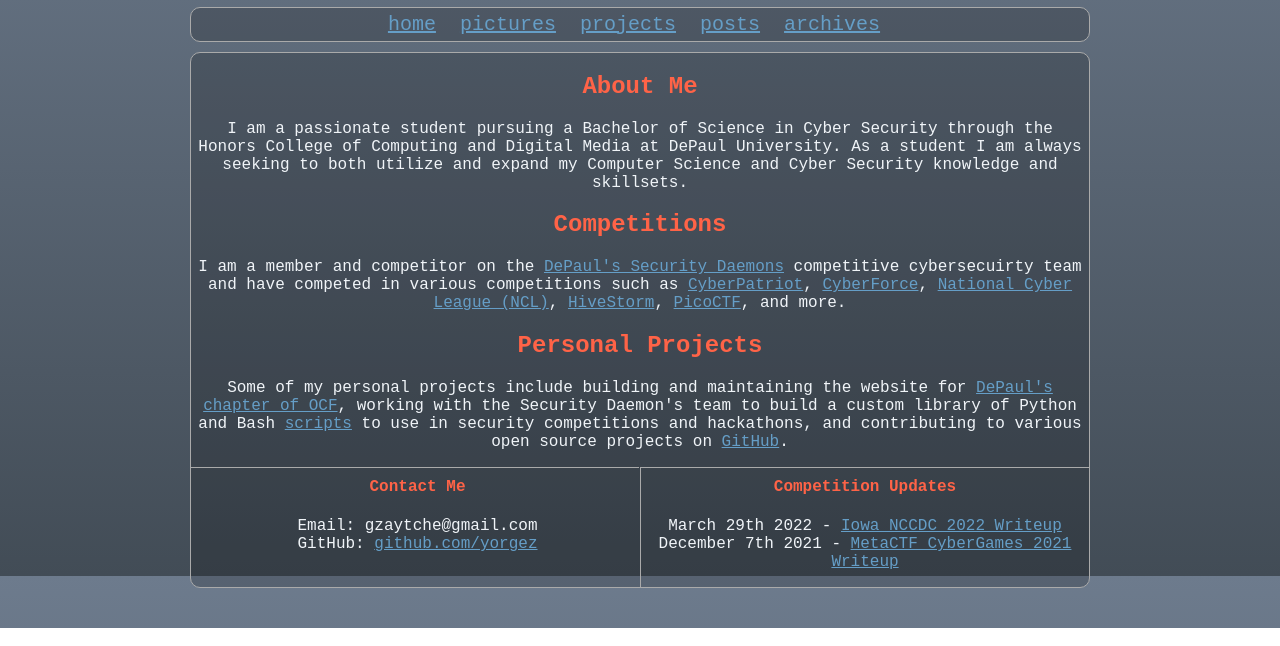
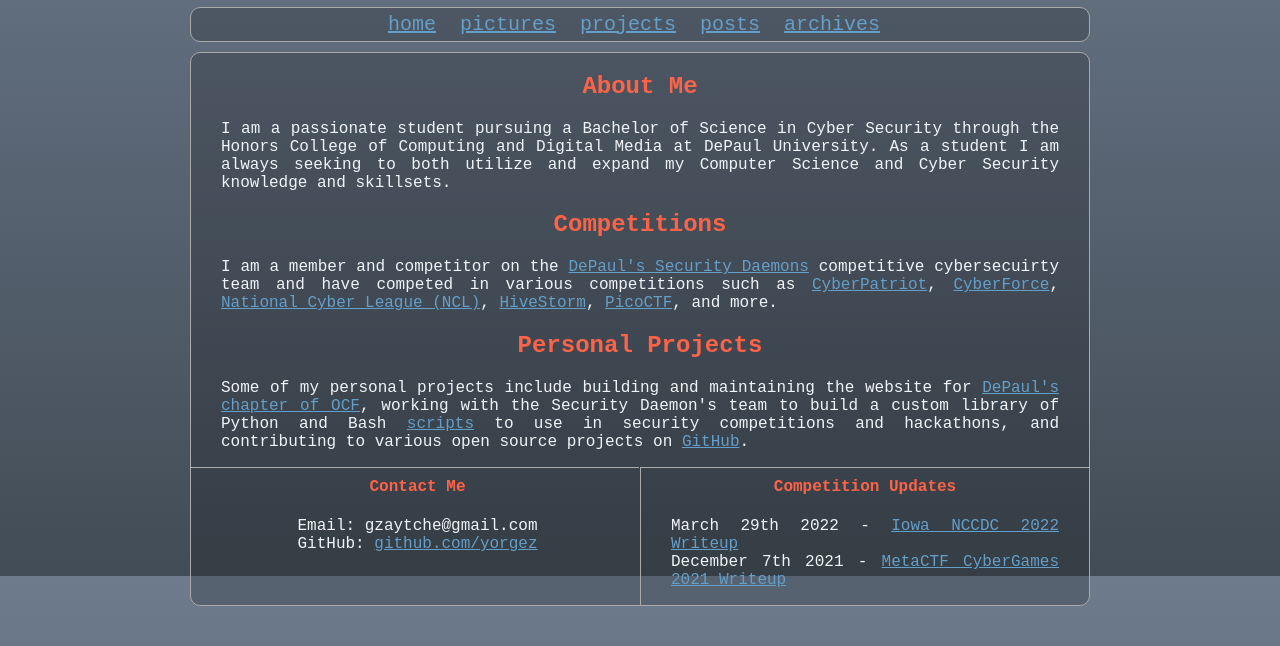
Before and after one commit to yorgez/yorgez.xyz, a plain HTML site: page index.html in a window 1280 px wide. Shown: the part 224-870 px from the top of the page. Drawn offline with Linux system fonts and the light colour scheme.

Commit message:
Added new styling for all pages
Added new styling code for all pages on the website

```diff
--- a/files/style.css
+++ b/files/style.css
@@ -30,15 +30,17 @@
     margin-top: 0px;
 }
 
+h1.center{
+    text-align: center;
+    color: #F0F4F8;
+}
 h2 {
     color: #ff6347;
 }
-
 h4 {
     color: #ff6347;
     margin-top: 10px;
 }
-
 a {
     color: #659EC7;
 }
@@ -89,10 +91,16 @@
     color: #F0F4F8;
 	background: rgba(0,0,0,.2)
 }
-
 div.centered{
 	margin: 5px;
-	text-align:center;
+    margin-left: 30px;
+    margin-right: 30px;
+}
+div.centered p {
+    text-align: justify;
+}
+div.centered h2 {
+    text-align: center;
 }
 img.album{
     width:330px;
@@ -114,13 +122,17 @@
     width: 448px;
     text-align: center;
 }
+div.right p{
+    text-align: justify;
+    margin-left: 30px;
+    margin-right: 30px;
+}
 table.album{
     margin-left: auto;
     margin-right: auto;
     margin-bottom: 10px;
     text-align: center;
 }
-
 table.exif{
     margin-left: auto;
     margin-right: auto;
@@ -150,7 +162,6 @@
 	display: inline-block;
 	padding: 5px;
 }
-
 table, tr, td, th{
     border: 1px solid #AAAAAA;
 }
```
